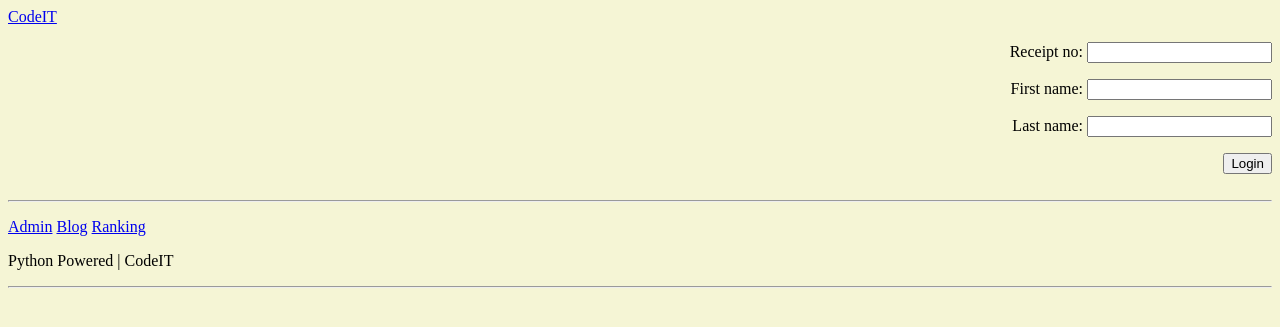
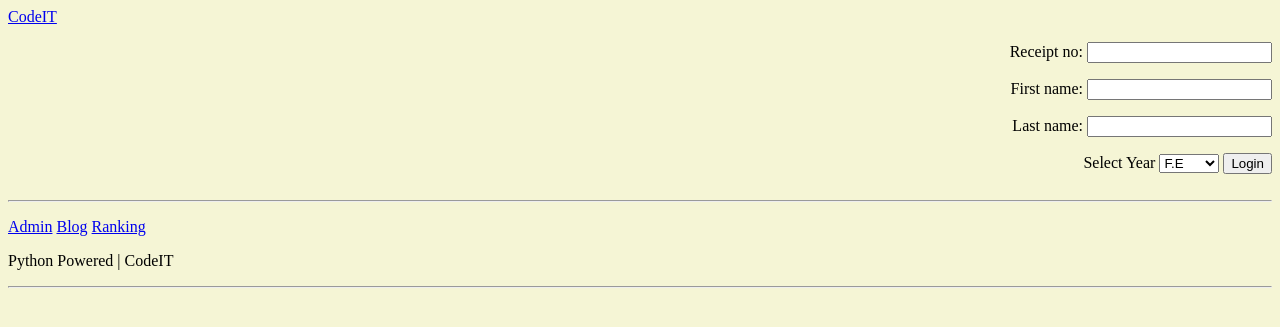
Before and after one commit to akashdeshmukh/Codeit, a Django app: page / in a window 1280 px wide. Shown: the top 327 px of the page. Run offline with Django 3.2, Linux system fonts and the light colour scheme.

Commit message:
Added year to User Changed index.page and User model

```diff
--- a/codeit/models.py
+++ b/codeit/models.py
@@ -8,6 +8,7 @@ class User(models.Model):
     first_name = models.CharField(max_length=50)
     last_name = models.CharField(max_length=50)
     total_points = models.IntegerField()
+    year = models.CharField(max_length=5)
 
     def fullname(self):
         return str(self.first_name) + " " + str(self.last_name)
--- a/codeit/views.py
+++ b/codeit/views.py
@@ -37,6 +37,8 @@ def index(request):
             last_name = form.cleaned_data['last_name']
             first_name = first_name.capitalize()
             last_name = last_name.capitalize()
+            year = request.POST['year']
+            print year
             #Get all objects with that receipt no.
             temp = User.objects.filter(receipt_no=int(receipt_no))
             # Receipt no not found.
@@ -56,6 +58,7 @@ def index(request):
             u = temp[0]
             u.first_name = first_name
             u.last_name = last_name
+            u.year = year
             u.save()
             request.session['username'] = u
             return redirect('/home/')
--- a/templates/codeit/index.html
+++ b/templates/codeit/index.html
@@ -6,6 +6,16 @@
 <div align="right">
   <form action="." method="post">{% csrf_token %}
     {{ userform.as_p }}
+    <label>
+        Select Year
+    </label>
+      <select name="year" id="year">
+        <option value="fe">F.E</option>
+        <option value="se">S.E.</option>
+        <option value="te">T.E.</option>
+        <option value="be">B.E</option>
+        <option value="mca">M.C.A</option>
+    </select>
     <input type="submit" value="Login"> </input>
   </form>
 </div>
```
